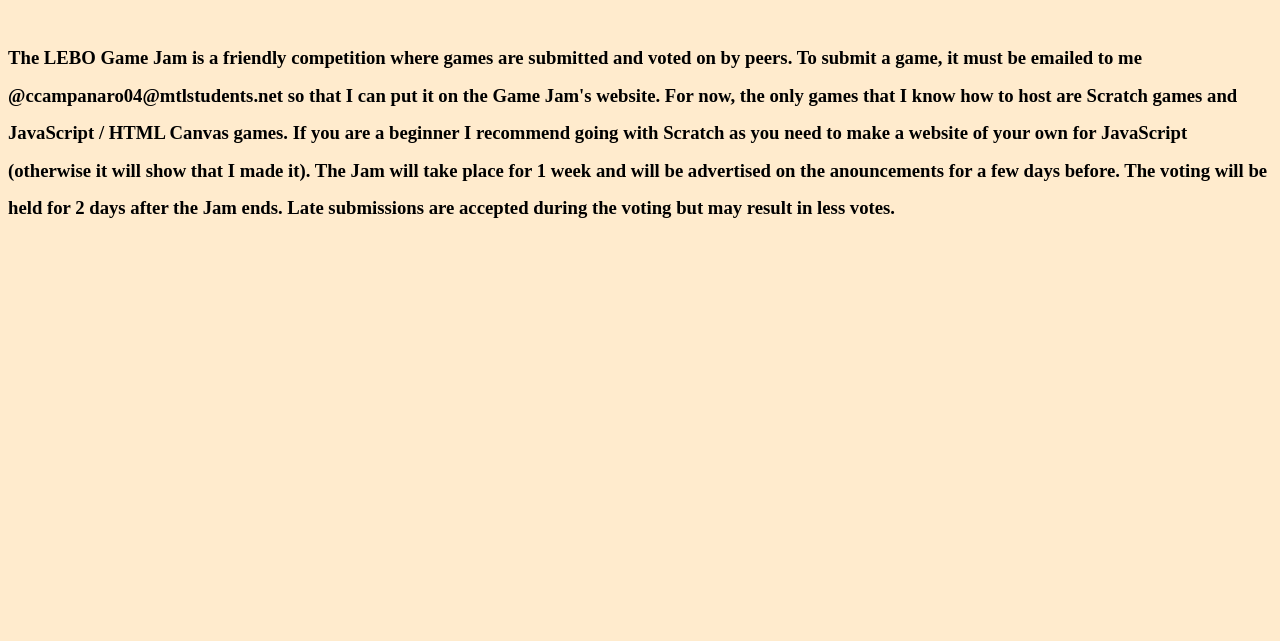
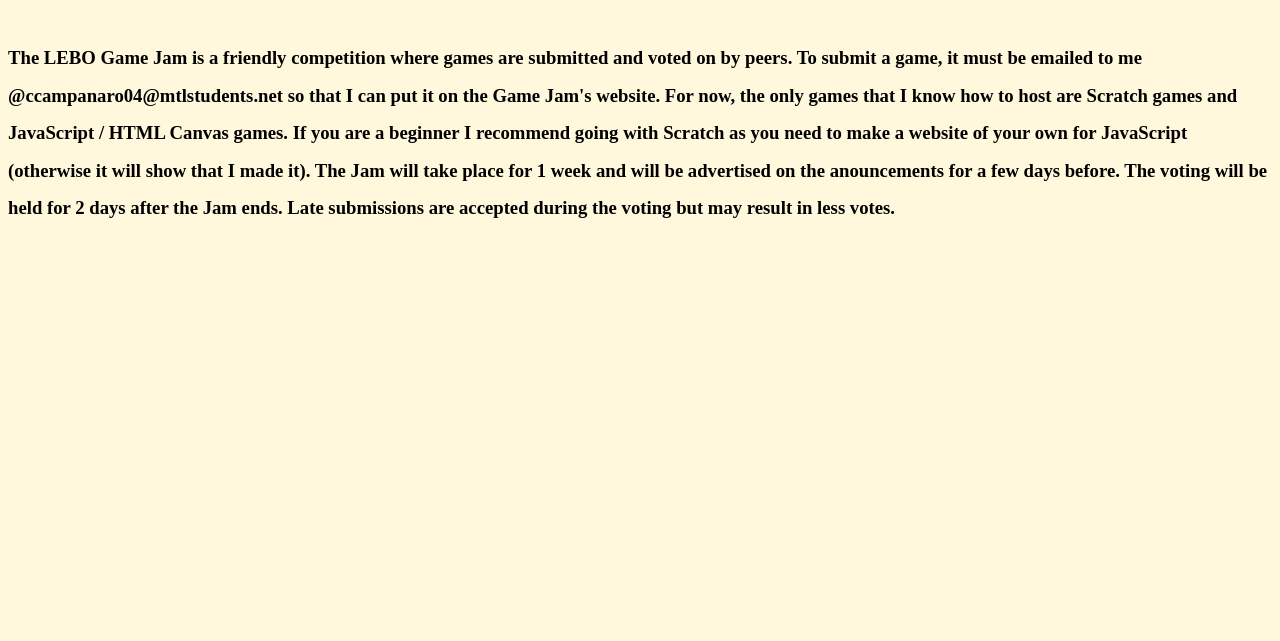
Before and after one commit to Pekka-Legend/GameJamRules, a plain HTML site: page index.html in a window 1280 px wide. Shown: the part 159-800 px from the top of the page. Drawn offline with Linux system fonts and the light colour scheme.

Commit message:
Update index.html

```diff
--- a/index.html
+++ b/index.html
@@ -3,7 +3,7 @@
     h1 {text-align: center; color: black; font-size: 80px;}
     h2 {color: black; font-size: 60px;}
     h3 {color: black; font-size: 50; line-height: 2}
-    body {background-color: blanchedalmond}
+    body {background-color: cornsilk}
 </style>
 <head>
     <title>LEBO Game Jam Rules</title>
```
